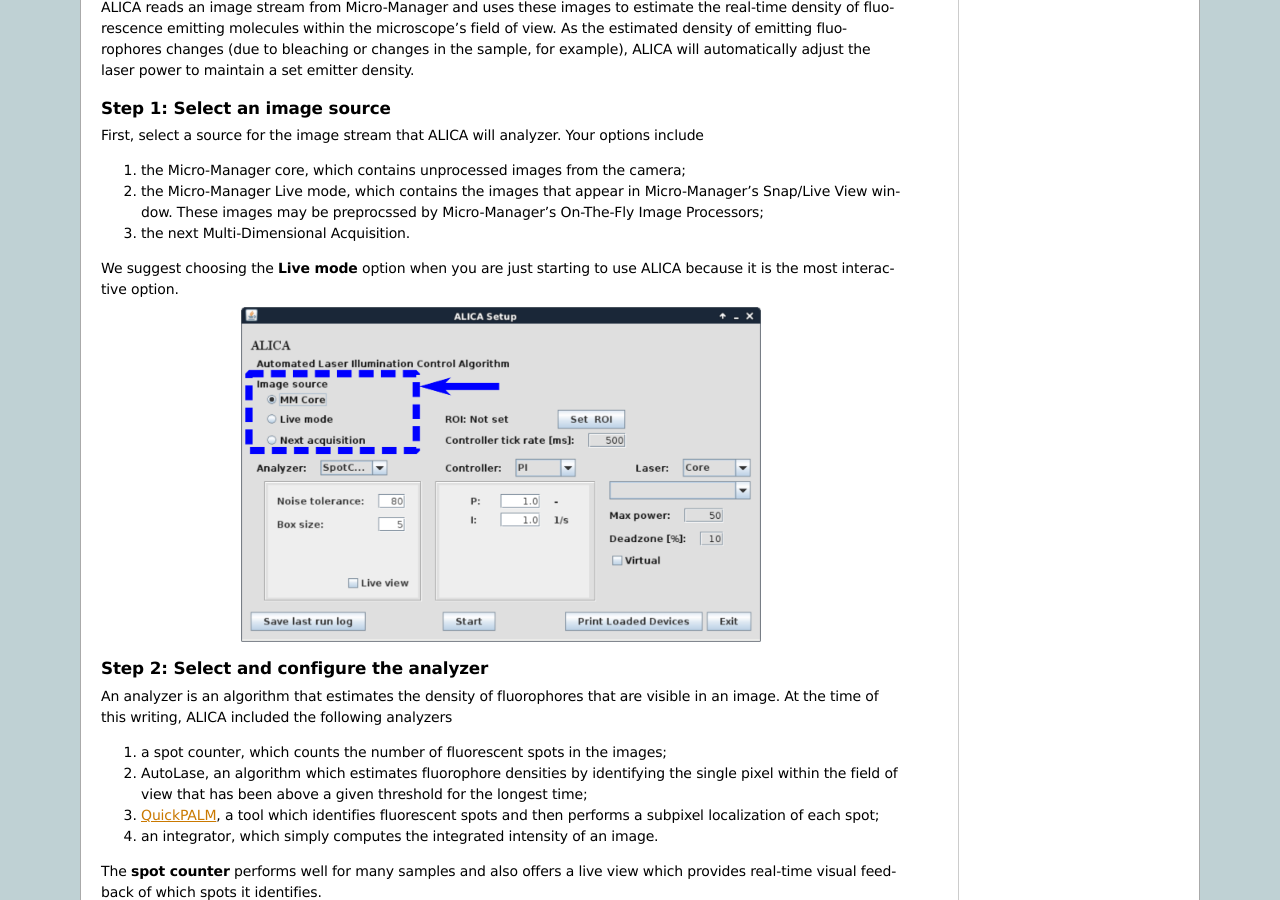
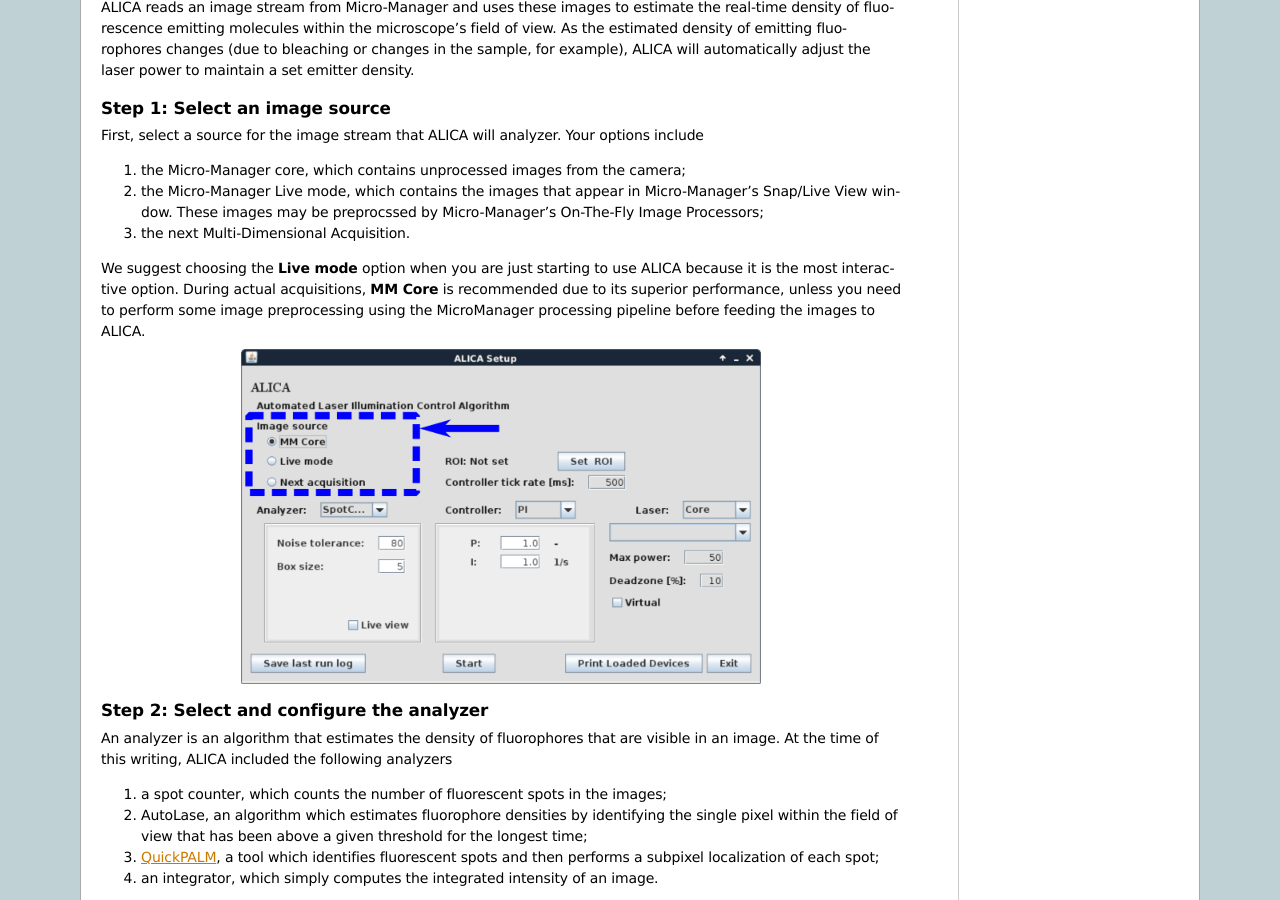
Before and after one commit to LEB-EPFL/ALICA, a Sphinx documentation site: the page built from docs/source/quickstart.rst, in a window 1280 px wide and 900 px high, scrolled down 976 px. Built offline with Sphinx 7.4.7, drawn with Linux system fonts in a browser that asks for light colours; pages that are not in the unit, such as notebooks, are missing from menus.

Commit message:
Add docs

```diff
--- a/docs/source/quickstart.rst
+++ b/docs/source/quickstart.rst
@@ -72,6 +72,10 @@ analyzer. Your options include
 
 We suggest choosing the **Live mode** option when you are just
 starting to use ALICA because it is the most interactive option.
+During actual acquisitions, **MM Core** is recommended due
+to its superior performance, unless you need
+to perform some image preprocessing using the MicroManager
+processing pipeline before feeding the images to ALICA.
 
 .. image:: _images/alica_setup_imagesource.png
    :alt: Select the source of the image stream.
```
